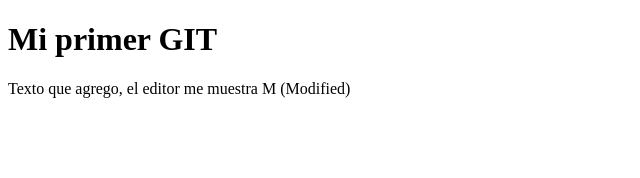
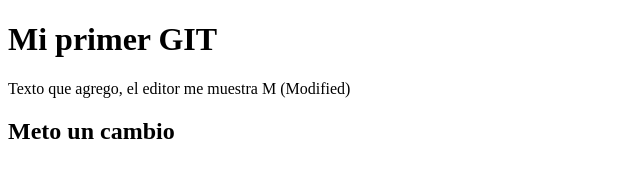
Before and after one commit to casita2021/test_gitHub, a plain HTML site: page index.html in a window 1280 px wide. Shown: the whole page, without its empty margins (0-640 px from the left). Drawn offline with Linux system fonts and the light colour scheme.

Commit message:
subir cambio

```diff
--- a/index.html
+++ b/index.html
@@ -8,6 +8,7 @@
 <body>
     <h1>Mi primer GIT</h1>
     <p>Texto que agrego, el editor me muestra M (Modified)</p>
+    <h2>Meto un cambio</h2>
 
 </body>
 </html>
```
